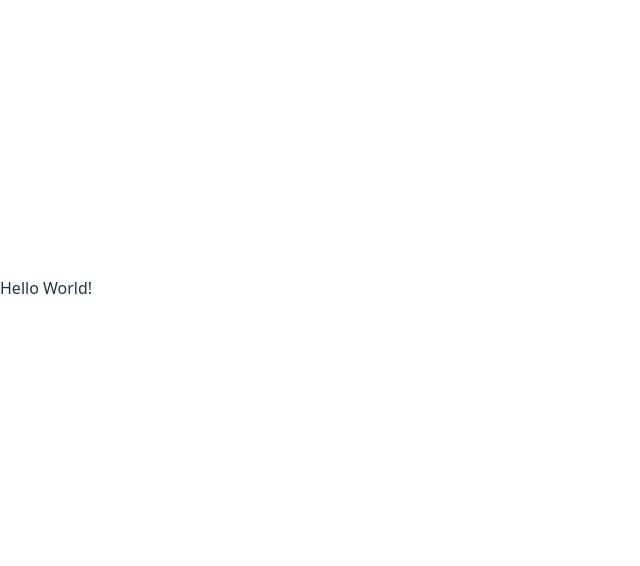
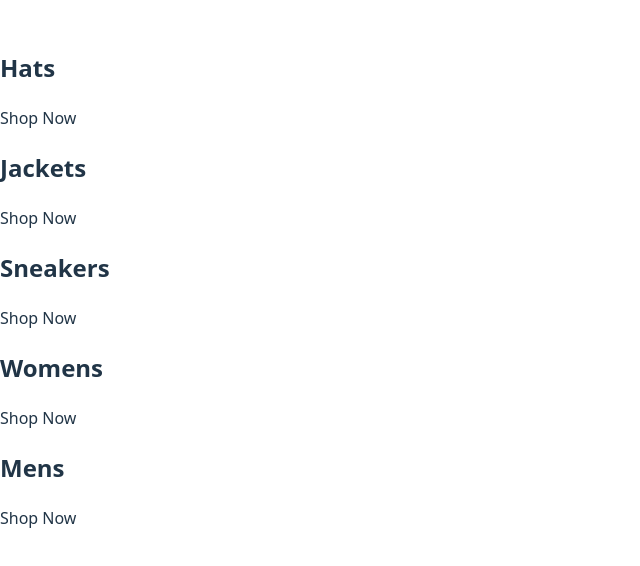
Before and after one commit to daryldelrosario/crwn-clothing, a React (Vite) app: page / in a window 1280 px wide. Shown: the part 112-678 px from the top of the page, without its empty margins (0-640 px from the left). Built offline with nearby package versions, Linux system fonts and the light colour scheme.

Commit message:
setup the category containers

```diff
--- a/src/App.jsx
+++ b/src/App.jsx
@@ -2,8 +2,42 @@
 
   return (
     <>
-      <div>
-        Hello World!
+      <div className="categories-container">
+        <div className="category-container">
+          {/* <img src="" alt="" /> */}
+          <div className="category-body-container">
+            <h2>Hats</h2>
+            <p>Shop Now</p>
+          </div>
+        </div>
+        <div className="category-container">
+          {/* <img src="" alt="" /> */}
+          <div className="category-body-container">
+            <h2>Jackets</h2>
+            <p>Shop Now</p>
+          </div>
+        </div>
+        <div className="category-container">
+          {/* <img src="" alt="" /> */}
+          <div className="category-body-container">
+            <h2>Sneakers</h2>
+            <p>Shop Now</p>
+          </div>
+        </div>
+        <div className="category-container">
+          {/* <img src="" alt="" /> */}
+          <div className="category-body-container">
+            <h2>Womens</h2>
+            <p>Shop Now</p>
+          </div>
+        </div>
+        <div className="category-container">
+          {/* <img src="" alt="" /> */}
+          <div className="category-body-container">
+            <h2>Mens</h2>
+            <p>Shop Now</p>
+          </div>
+        </div>
       </div>
     </>
   )
```
